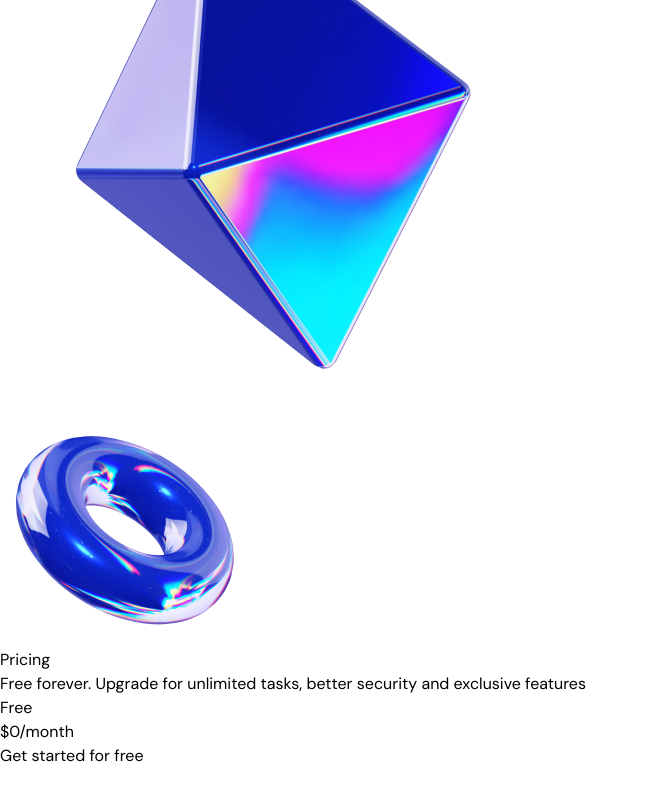
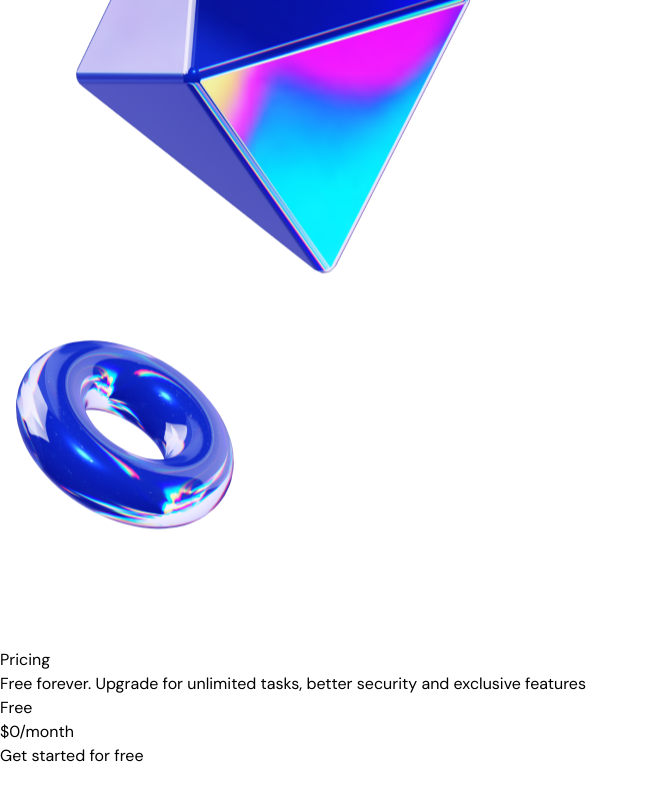
Before and after one commit to Joshuaosunlakin3433/Eco, a Next.js app: page / in a window 1280 px wide. Shown: the part 6662-7462 px from the top of the page, without its empty margins (0-649 px from the left). Built offline with nearby package versions, Linux system fonts and the light colour scheme.

Commit message:
feat: Refactor ProductShowcase component to include scroll-based animations and improve structure

```diff
--- a/src/sections/Hero.tsx
+++ b/src/sections/Hero.tsx
@@ -11,7 +11,6 @@
   useMotionValueEvent,
 } from "framer-motion";
 import { useRef } from "react";
-import { Alegreya } from "next/font/google";
 
 export const Hero = () => {
   const heroRef = useRef(null);
--- a/src/sections/ProductShowcase.tsx
+++ b/src/sections/ProductShowcase.tsx
@@ -1,11 +1,23 @@
+"use client";
 import Image from "next/image";
 import productImage from "@/assets/product-image.png";
 import pyramidImage from "@/assets/pyramid.png";
 import tubeImage from "@/assets/tube.png";
+import { motion, useScroll, useTransform } from "framer-motion";
+import { useRef } from "react";
 
 export const ProductShowcase = () => {
+  const productRef = useRef(null);
+  const { scrollYProgress } = useScroll({
+    target: productRef,
+    offset: ["start end", "end start"],
+  });
+  const translateY = useTransform(scrollYProgress, [0, 1], [150, -150]);
   return (
-    <section className="bg-gradient-to-b from-[#FFF] to-[#D2DCFF] py-24 overflow-x-clip">
+    <section
+      ref={productRef}
+      className="bg-gradient-to-b from-[#FFF] to-[#D2DCFF] py-24 overflow-x-clip"
+    >
       <div className="container">
         <div className="section-heading">
           <div className="flex justify-center">
@@ -21,16 +33,19 @@
         </div>
         <div className="relative">
           <Image src={productImage} alt="Product image" className="mt-10" />
-          <Image
-            src={pyramidImage}
+          <motion.img
+            src={pyramidImage.src}
             alt="Pyramid image"
             className="hidden md:block absolute -right-36 -top-32 size-[262px]"
+            style={{ translateY: translateY }}
           />
-          <Image
-            src={tubeImage}
+          <motion.img
+            src={tubeImage.src}
             alt="Tube image"
             height={248}
+            width={248}
             className="hidden md:block absolute  bottom-24 -left-36"
+            style={{ translateY: translateY }}
           />
         </div>
       </div>
```
